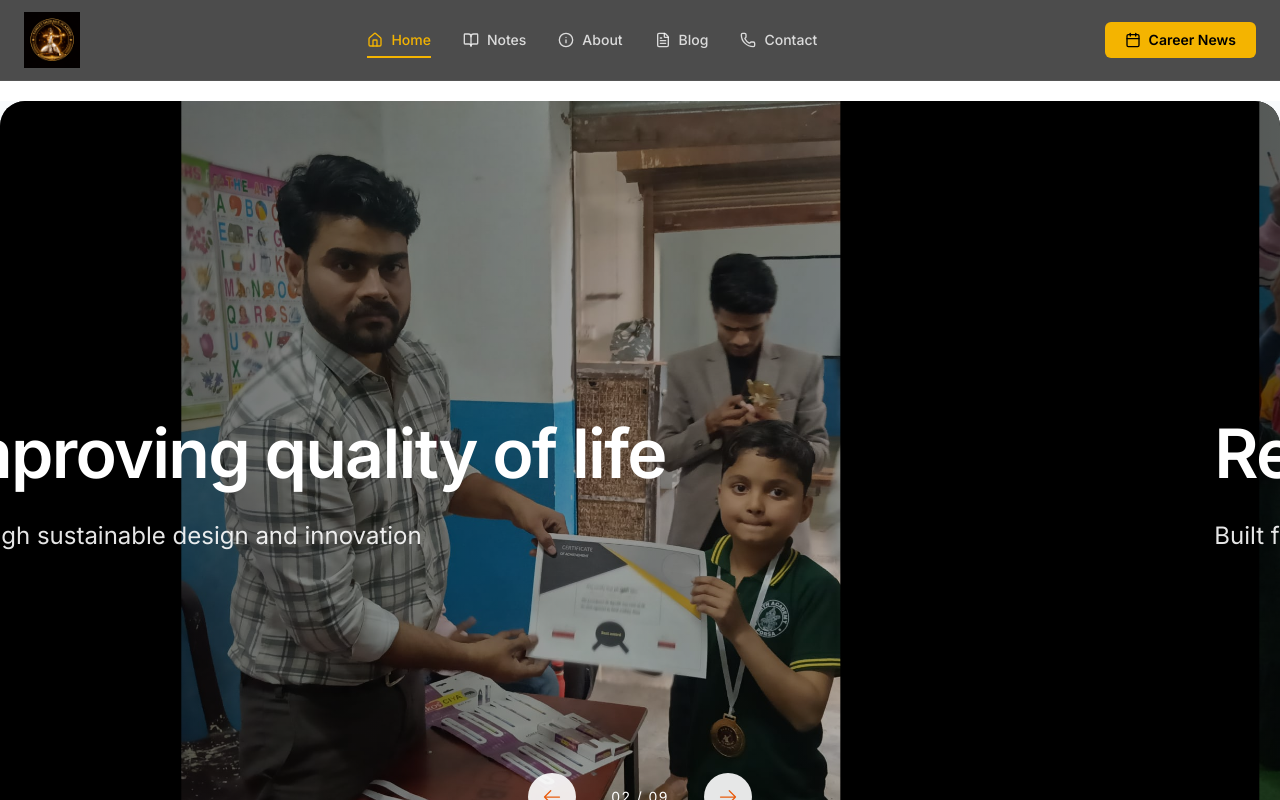
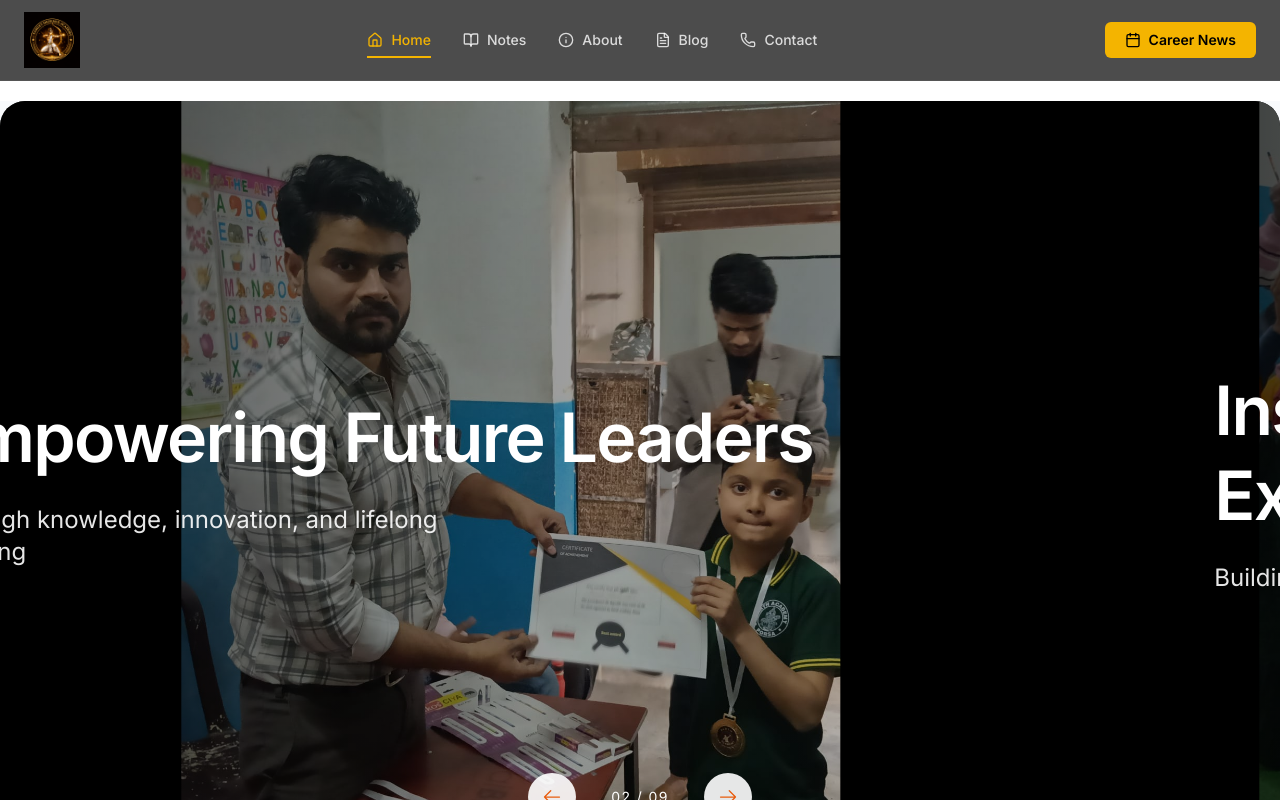
Before and after one commit to Ashukla1998/target, a React (Vite) app: page / in a window 1280 px wide. Shown: the top 800 px of the page. Built offline with nearby package versions, Linux system fonts and the light colour scheme.

Commit message:
changes in hero section

```diff
--- a/src/components/Home/Hero.jsx
+++ b/src/components/Home/Hero.jsx
@@ -9,50 +9,49 @@ import {
 const slides = [
   {
     image: "/amit/f1.jpeg",
-    title: "Improving quality of life",
-    text: "Through sustainable design and innovation",
+    title: "Empowering Future Leaders",
+    text: "Through knowledge, innovation, and lifelong learning",
   },
   {
     image: "/amit/f2.jpeg",
-    title: "Resilient cities",
-    text: "Built for people and future generations",
+    title: "Inspiring Academic Excellence",
+    text: "Building strong foundations for successful careers",
   },
   {
     image: "/amit/f3.jpeg",
-    title: "Engineering impact",
-    text: "Where insight meets action",
+    title: "Learning Beyond Classrooms",
+    text: "Practical experiences that shape real-world skills",
   },
   {
     image: "/amit/f4.jpeg",
-    title: "Designing tomorrow",
-    text: "Today",
+    title: "Innovate. Create. Achieve.",
+    text: "Where curiosity meets opportunity",
   },
   {
     image: "/amit/f5.jpeg",
-    title: "Designing tomorrow",
-    text: "Today",
+    title: "Technology-Driven Education",
+    text: "Preparing students for the digital future",
   },
   {
     image: "/amit/f6.jpeg",
-    title: "Designing tomorrow",
-    text: "Today",
+    title: "Supportive Learning Community",
+    text: "Guiding every student toward success",
   },
   {
     image: "/amit/f7.jpeg",
-    title: "Designing tomorrow",
-    text: "Today",
+    title: "Research & Development",
+    text: "Turning ideas into impactful solutions",
   },
   {
     image: "/amit/f8.jpeg",
-    title: "Designing tomorrow",
-    text: "Today",
+    title: "Global Perspective",
+    text: "Connecting education with the world",
   },
   {
     image: "/amit/f10.jpeg",
-    title: "Designing tomorrow",
-    text: "Today",
+    title: "Shape Your Future Today",
+    text: "Start your journey toward excellence",
   },
-
 ];
 
 export default function HeroArcadis() {
@@ -102,34 +101,53 @@ export default function HeroArcadis() {
   };
 
   return (
-    <section className="relative h-[100svh] overflow-hidden bg-black rounded-[25px] mt-5">
+  <section className="relative h-screen overflow-hidden bg-black rounded-[25px] mt-5">
+
     <Slider ref={sliderRef} {...settings}>
       {slides.map((slide, index) => (
         <div key={index}>
           <div
-              className="relative h-[100svh] bg-contain bg-center flex items-center bg-no-repeat"
+            className="
+              relative h-screen
+              bg-contain bg-center bg-no-repeat
+              flex items-end justify-center
+              md:items-center md:justify-start
+            "
             style={{
-                backgroundImage: `url(${slide.image}?auto=format&fit=crop&w=2200&q=80)`,
+              backgroundImage: `url(${slide.image})`,
             }}
           >
             {/* Overlay */}
-              <div className="absolute inset-0 bg-gradient-to-r from-black/70 via-black/40 to-black/20" />
+            <div className="absolute inset-0 bg-gradient-to-t md:bg-gradient-to-r
+                            from-black/80 via-black/40 to-black/20" />
 
             {/* ================= CONTENT ================= */}
-              <div className="relative z-10 w-full max-w-7xl px-6 sm:px-10 md:px-16 text-white">
-                <h1 className="
-                  text-[30px] sm:text-[42px] md:text-[56px] lg:text-[68px]
+            <div
+              className="
+                relative z-10 w-full max-w-7xl
+                px-6 sm:px-10 md:px-16
+                pb-16 md:pb-0
+                text-center md:text-left
+                text-white
+              "
+            >
+              <h1
+                className="
+                  text-[26px] sm:text-[38px] md:text-[56px] lg:text-[68px]
                   font-semibold leading-tight tracking-tight
-                  max-w-4xl mb-6
-                ">
+                  max-w-4xl mx-auto md:mx-0 mb-4 md:mb-6
+                "
+              >
                 {slide.title}
               </h1>
 
-                <p className="
-                  text-base sm:text-lg md:text-xl lg:text-2xl
+              <p
+                className="
+                  text-sm sm:text-base md:text-xl lg:text-2xl
                   font-normal leading-relaxed text-white/90
-                  max-w-xl mb-10
-                ">
+                  max-w-xl mx-auto md:mx-0 mb-6 md:mb-10
+                "
+              >
                 {slide.text}
               </p>
             </div>
@@ -200,6 +218,7 @@ export default function HeroArcadis() {
         />
       </div>
     </div>
+
   </section>
 );
 }
```
Lines whose indentation alone changed are shown as unchanged.
